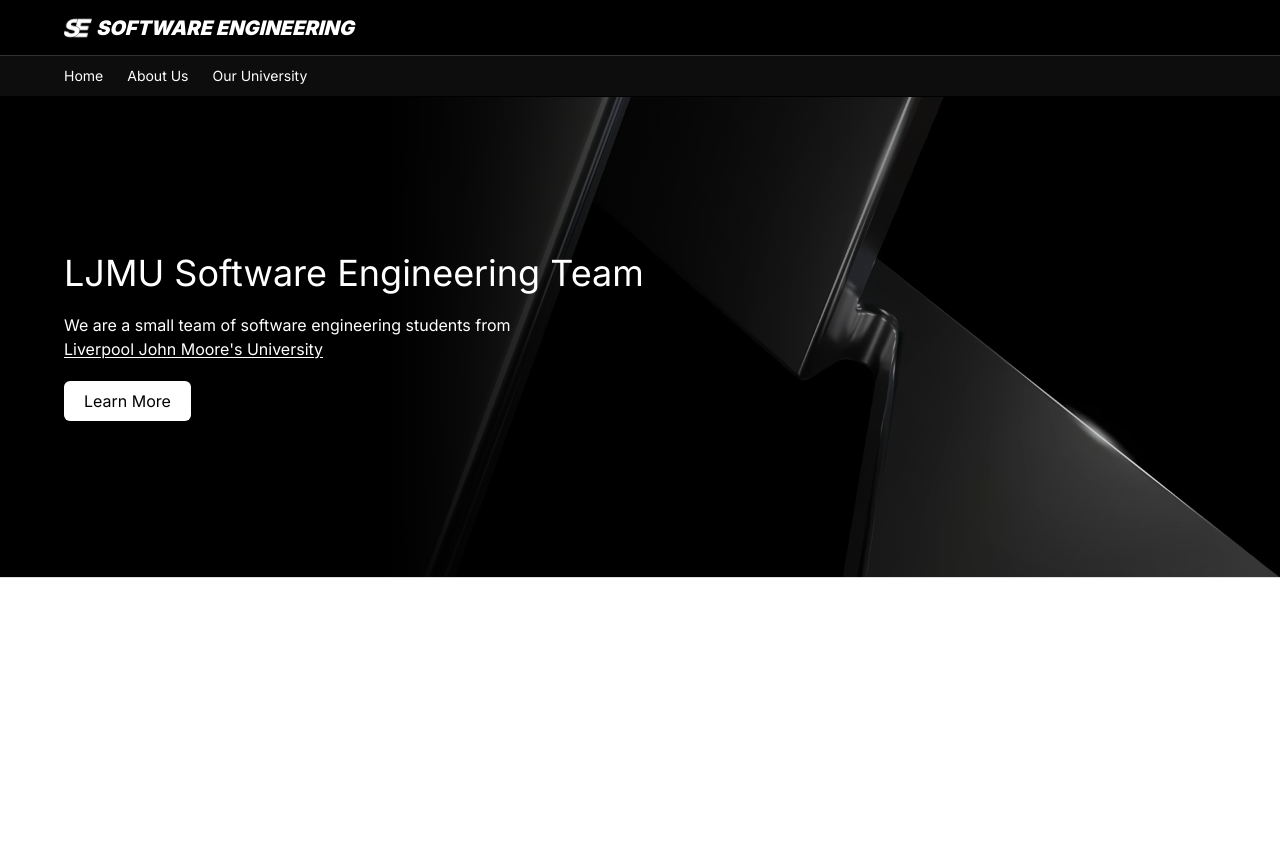
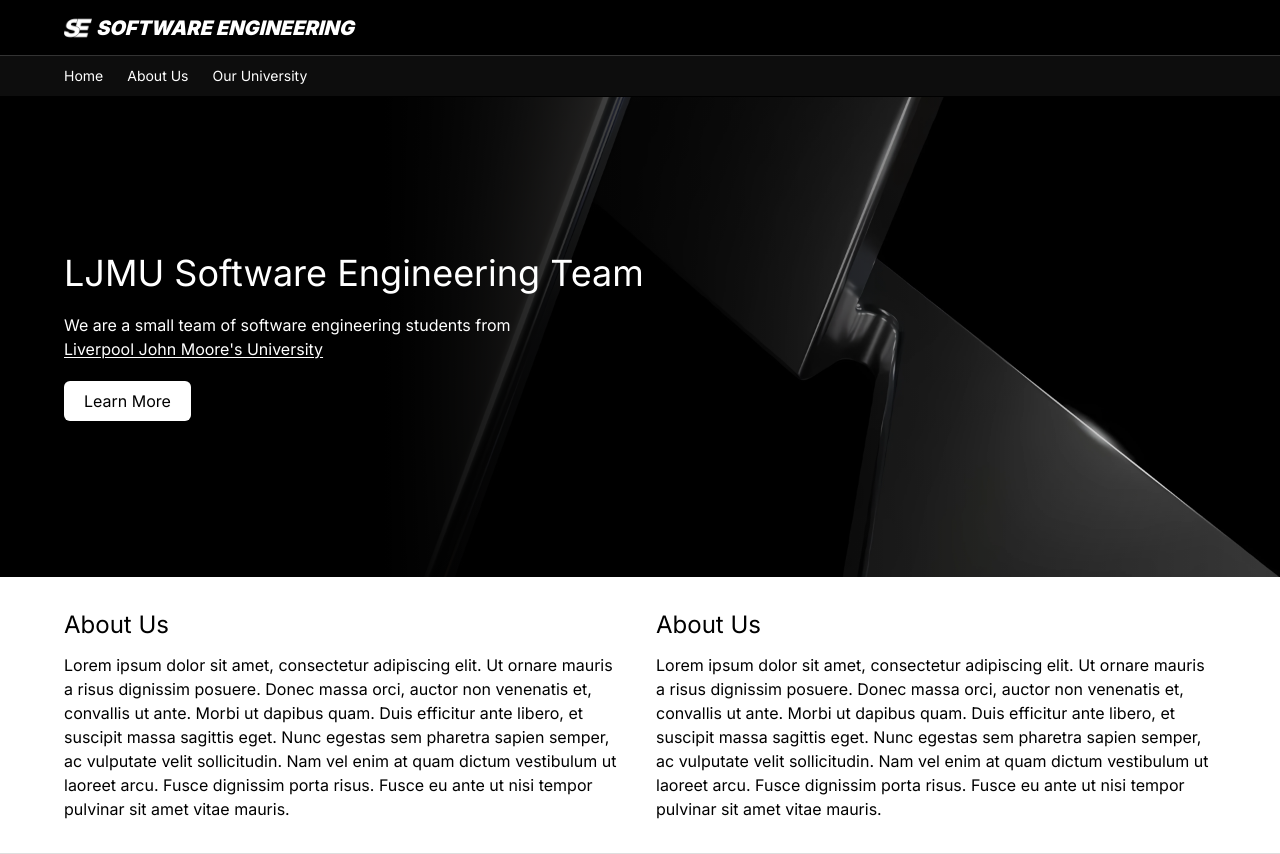
Before and after one commit to LJMU-SE/ljmu.dev, a Next.js app: page / in a window 1280 px wide. Before the commit the page ends 800 px from the top, so only its background shows below. Built offline with nearby package versions, Linux system fonts and the light colour scheme.

Commit message:
Added about us section

```diff
--- /dev/null
+++ b/components/Landing/LandingHeader.jsx
@@ -0,0 +1,44 @@
+import Container from "@/components/Layout/Container";
+import BaseButton from "@/components/Buttons/Base";
+
+export default function LandingHeader() {
+    return (
+        <div
+            className={`w-full bg-left bg-cover bg-no-repeat relative h-[calc(100vh*0.6)]`}
+            style={{ backgroundImage: `url("/img/page-header-1.webp")` }}
+        >
+            <div
+                className="h-full w-full text-white"
+                style={{
+                    background:
+                        "linear-gradient(to right, black 30%, transparent 100%)",
+                }}
+            >
+                <Container>
+                    <div className="h-full flex flex-col justify-center">
+                        <h1 className="text-4xl">
+                            LJMU Software Engineering Team
+                        </h1>
+                        <p className="max-w-lg my-5">
+                            We are a small team of software engineering students
+                            from{" "}
+                            <a href="https://ljmu.ac.uk" target="_blank">
+                                Liverpool John Moore's University
+                            </a>
+                        </p>
+                        <BaseButton
+                            onClick={() => {
+                                window.open(
+                                    "https://www.github.com/LJMU-SE",
+                                    "_blank"
+                                );
+                            }}
+                        >
+                            Learn More
+                        </BaseButton>
+                    </div>
+                </Container>
+            </div>
+        </div>
+    );
+}
--- a/pages/index.jsx
+++ b/pages/index.jsx
@@ -1,6 +1,6 @@
 import Layout from "@/components/Layout/PageLayout";
+import LandingHeader from "@/components/Landing/LandingHeader";
 import Container from "@/components/Layout/Container";
-import BaseButton from "@/components/Buttons/Base";
 
 export default function Home() {
     return (
@@ -11,43 +11,41 @@
                 "We are a small team of software engineering students from Liverpool John Moore's University"
             }
         >
-            <div
-                className={`w-full bg-left bg-cover bg-no-repeat relative h-[calc(100vh*0.6)]`}
-                style={{ backgroundImage: `url("/img/page-header-1.webp")` }}
-            >
-                <div
-                    className="h-full w-full text-white"
-                    style={{
-                        background:
-                            "linear-gradient(to right, black 30%, transparent 100%)",
-                    }}
-                >
-                    <Container>
-                        <div className="h-full flex flex-col justify-center">
-                            <h1 className="text-4xl">
-                                LJMU Software Engineering Team
-                            </h1>
-                            <p className="max-w-lg my-5">
-                                We are a small team of software engineering
-                                students from{" "}
-                                <a href="https://ljmu.ac.uk" target="_blank">
-                                    Liverpool John Moore's University
-                                </a>
-                            </p>
-                            <BaseButton
-                                onClick={() => {
-                                    window.open(
-                                        "https://www.github.com/LJMU-SE",
-                                        "_blank"
-                                    );
-                                }}
-                            >
-                                Learn More
-                            </BaseButton>
-                        </div>
-                    </Container>
+            <LandingHeader />
+            <Container>
+                <div className="py-8 flex flex-col md:flex-row justify-center items-center">
+                    <div className="w-full px-0 md:pr-4">
+                        <h1 className="text-2xl">About Us</h1>
+                        <p className="mt-3">
+                            Lorem ipsum dolor sit amet, consectetur adipiscing
+                            elit. Ut ornare mauris a risus dignissim posuere.
+                            Donec massa orci, auctor non venenatis et, convallis
+                            ut ante. Morbi ut dapibus quam. Duis efficitur ante
+                            libero, et suscipit massa sagittis eget. Nunc
+                            egestas sem pharetra sapien semper, ac vulputate
+                            velit sollicitudin. Nam vel enim at quam dictum
+                            vestibulum ut laoreet arcu. Fusce dignissim porta
+                            risus. Fusce eu ante ut nisi tempor pulvinar sit
+                            amet vitae mauris.
+                        </p>
+                    </div>
+                    <div className="w-full px-0 md:pl-4">
+                        <h1 className="text-2xl">About Us</h1>
+                        <p className="mt-3">
+                            Lorem ipsum dolor sit amet, consectetur adipiscing
+                            elit. Ut ornare mauris a risus dignissim posuere.
+                            Donec massa orci, auctor non venenatis et, convallis
+                            ut ante. Morbi ut dapibus quam. Duis efficitur ante
+                            libero, et suscipit massa sagittis eget. Nunc
+                            egestas sem pharetra sapien semper, ac vulputate
+                            velit sollicitudin. Nam vel enim at quam dictum
+                            vestibulum ut laoreet arcu. Fusce dignissim porta
+                            risus. Fusce eu ante ut nisi tempor pulvinar sit
+                            amet vitae mauris.
+                        </p>
+                    </div>
                 </div>
-            </div>
+            </Container>
         </Layout>
     );
 }
```
Also changed, not shown: public/img/icons/dark.webp, public/img/icons/light.webp.
